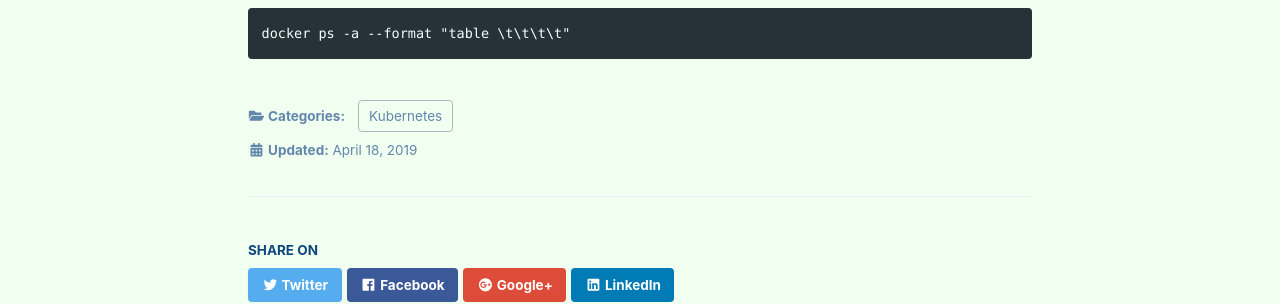
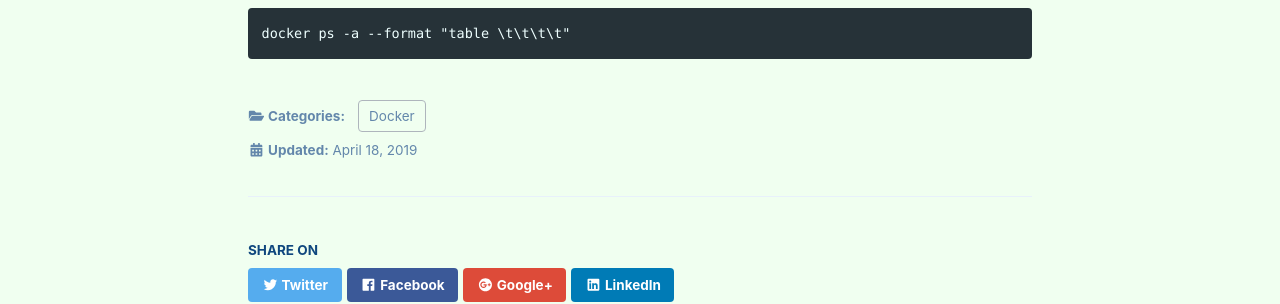
Before and after one commit to unipark00/tekrepo, a Jekyll site: the page built from _posts/2019-04-19-docker-cheat-sheet.md, in a window 1280 px wide and 900 px high. Shown: the part 250-554 px from the top of the window. Built offline with Jekyll 4.4.1, drawn with Linux system fonts in a browser that asks for light colours; cached includes are drawn as plain includes.

Commit message:
Update 2019-04-19-docker-cheat-sheet.md

```diff
--- a/_posts/2019-04-19-docker-cheat-sheet.md
+++ b/_posts/2019-04-19-docker-cheat-sheet.md
@@ -2,7 +2,7 @@
 title: "Docker Cheat Sheet"
 search: false
 categories:
-  - Kubernetes
+  - Docker
 last_modified_at: 2019-04-18T21::00+09:00
 toc: false
 ---
```
